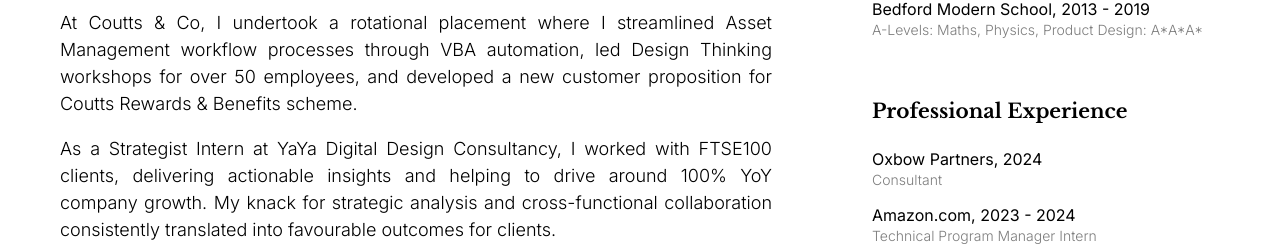
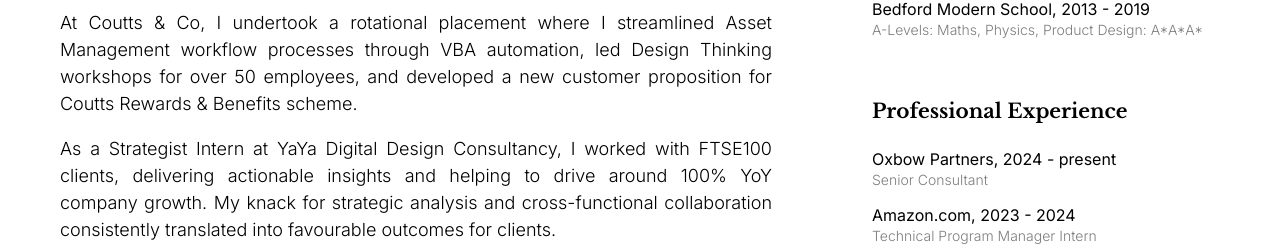
Before and after one commit to harryschlote/harryschlote-site, a website: page public/about.html in a window 1280 px wide. Shown: the part 1145-1391 px from the top of the page. Drawn offline with nearby package versions, Linux system fonts and the light colour scheme.

Commit message:
about page

```diff
--- a/public/about.html
+++ b/public/about.html
@@ -68,8 +68,8 @@
           </p>
           <h4>Professional Experience</h4>
           <p>
-            <span class="cv-upper">Oxbow Partners, 2024</span><br>
-            <span class="cv-lower">Consultant</span>
+            <span class="cv-upper">Oxbow Partners, 2024 - present</span><br>
+            <span class="cv-lower">Senior Consultant</span>
           </p>
           <p>
             <span class="cv-upper">Amazon.com, 2023 - 2024</span><br>
```
